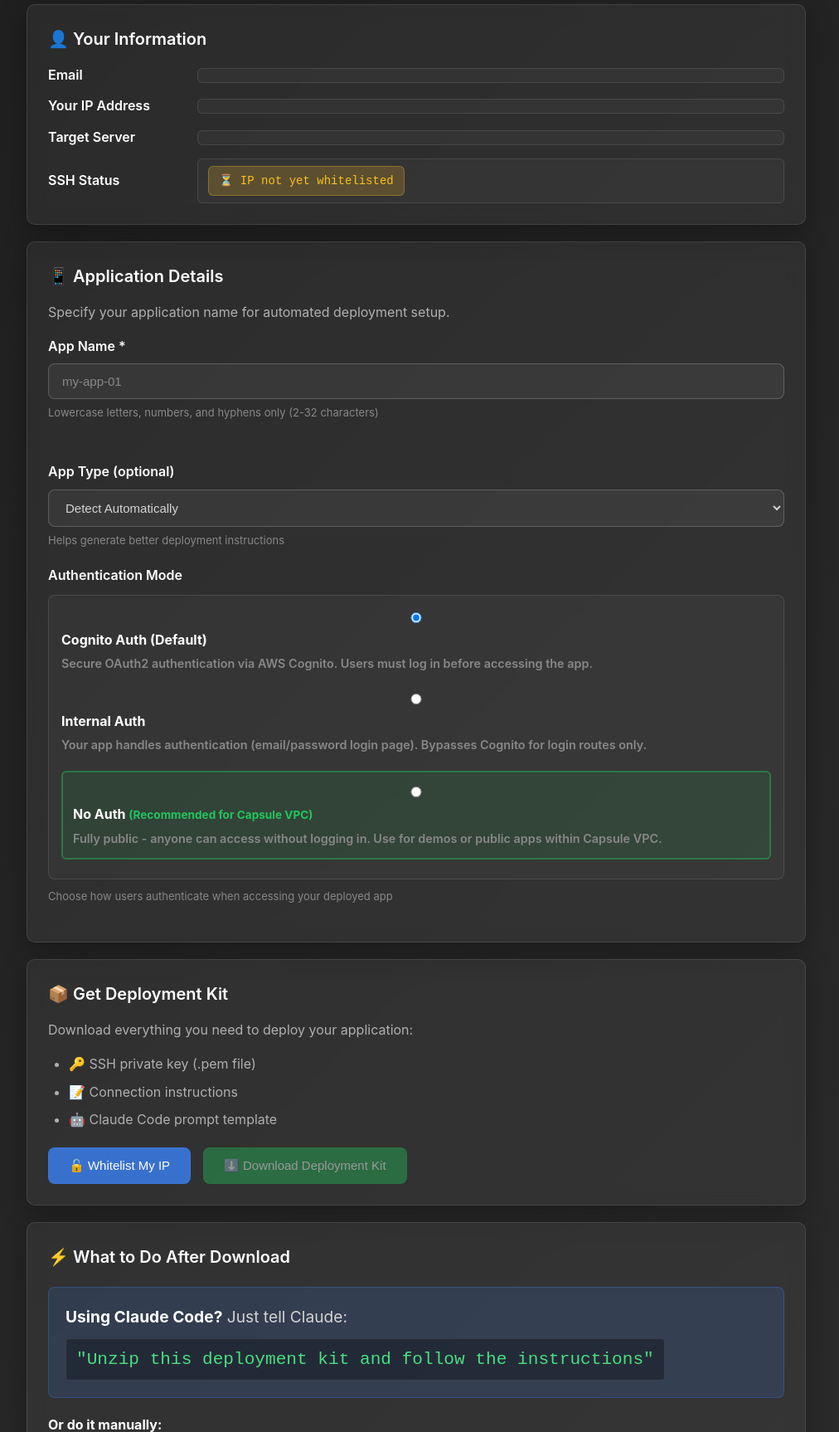
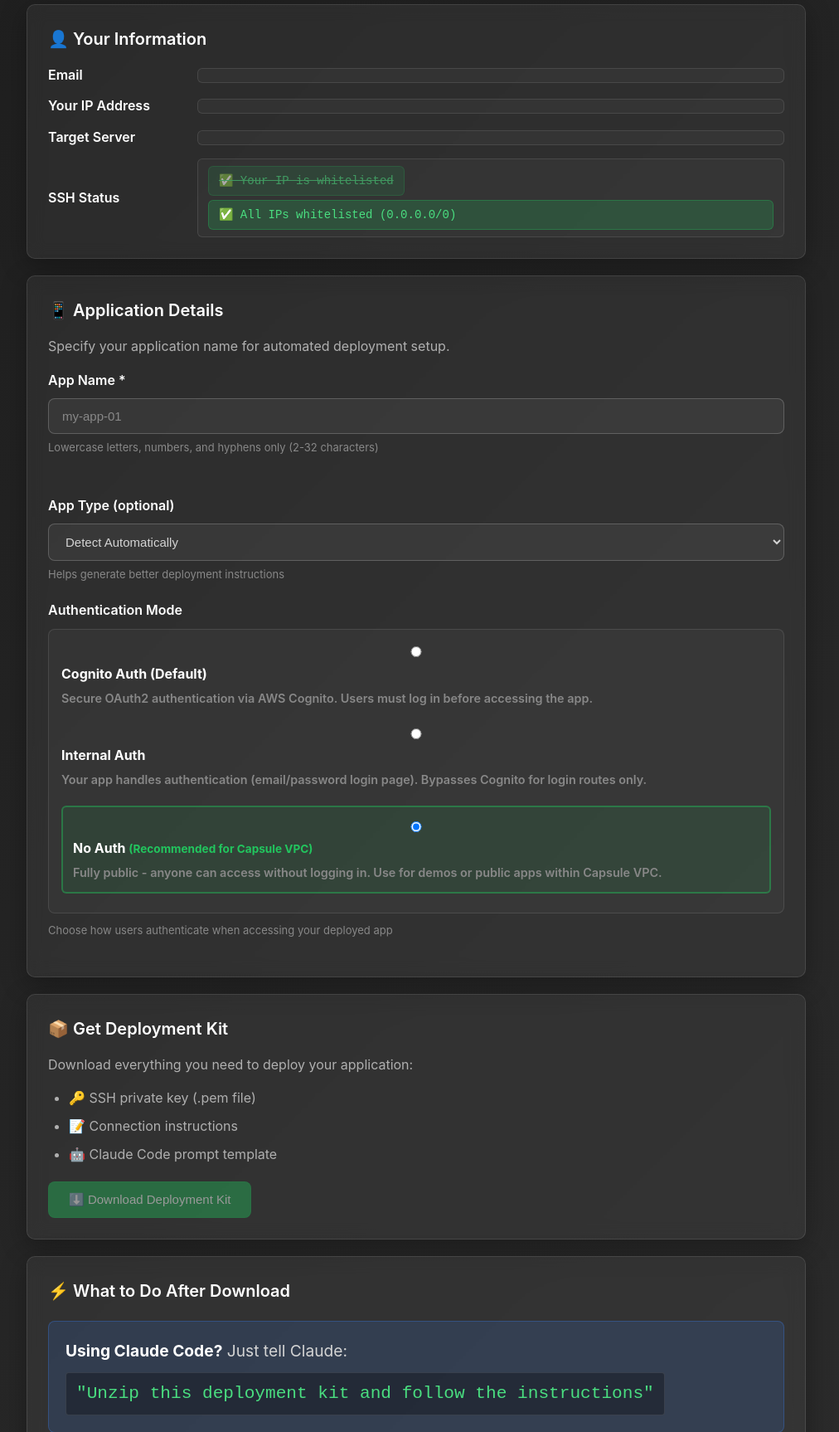
Before and after one commit to davidbmar/deploy-portal, a Python web app: template templates/provision.html in a window 1280 px wide. Shown: the part 225-1951 px from the top of the page at 83% size, without its empty margins (138-1150 px from the left). Run offline with Jinja, Linux system fonts and the light colour scheme; the template is opened without the code that fills it, so the values that code supplies are empty.

Commit message:
Update deploy page for VPC whitelist configuration
- Show SSH status as crossed out with "All IPs whitelisted (0.0.0.0/0)"
- Grey out and disable "whitelist my ip" button (now shows "All IPs Already Whitelisted")
- Change default auth mode from Cognito to "No Auth" (recommended for Capsule VPC)
- Remove conditional display of provision button since all IPs are whitelisted
- Keep app name requirement and deployment kit download functionality

Co-Authored-By: Claude Sonnet 4.5 <noreply@anthropic.com>

```diff
--- a/templates/provision.html
+++ b/templates/provision.html
@@ -17,11 +17,8 @@
             <dd>{{ instance_ip }}</dd>
             <dt>SSH Status</dt>
             <dd>
-                {% if whitelisted %}
-                <span class="status status-ok">✅ Your IP is whitelisted</span>
-                {% else %}
-                <span class="status status-pending">⏳ IP not yet whitelisted</span>
-                {% endif %}
+                <span class="status status-ok" style="text-decoration: line-through; opacity: 0.6;">✅ Your IP is whitelisted</span>
+                <span class="status status-ok" style="display: block; margin-top: 5px;">✅ All IPs whitelisted (0.0.0.0/0)</span>
             </dd>
         </dl>
     </div>
@@ -85,7 +82,7 @@
                 <div style="background: rgba(255, 255, 255, 0.03); padding: 15px; border-radius: 8px; border: 1px solid rgba(255, 255, 255, 0.1); margin: 10px 0;">
                     <div style="display: flex; flex-direction: column; gap: 12px;">
                         <label class="auth-option" data-mode="cognito">
-                            <input type="radio" name="auth_mode" value="cognito" checked style="margin-top: 3px;" />
+                            <input type="radio" name="auth_mode" value="cognito" style="margin-top: 3px;" />
                             <div>
                                 <strong style="color: #ffffff;">Cognito Auth (Default)</strong>
                                 <div style="color: #888; font-size: 0.9em; margin-top: 4px;">
@@ -103,7 +100,7 @@
                             </div>
                         </label>
                         <label class="auth-option" data-mode="none" style="background: rgba(34, 197, 94, 0.1); border: 2px solid rgba(34, 197, 94, 0.4); border-radius: 6px; padding: 12px;">
-                            <input type="radio" name="auth_mode" value="none" style="margin-top: 3px;" />
+                            <input type="radio" name="auth_mode" value="none" checked style="margin-top: 3px;" />
                             <div>
                                 <strong style="color: #ffffff;">No Auth <span style="color: #22c55e; font-size: 0.85em;">(Recommended for Capsule VPC)</span></strong>
                                 <div style="color: #888; font-size: 0.9em; margin-top: 4px;">
@@ -155,11 +152,6 @@
         </ul>
 
         <div class="actions">
-            {% if not whitelisted %}
-            <button id="provision-btn" class="btn btn-primary" onclick="provisionAccess()">
-                🔓 Whitelist My IP
-            </button>
-            {% endif %}
             <button type="button" class="btn btn-success" id="download-btn" onclick="downloadKit()" disabled>
                 ⬇️ Download Deployment Kit
             </button>
@@ -340,7 +332,7 @@ async function downloadKit() {
 
     // Get auth mode
     const authModeElement = document.querySelector('input[name="auth_mode"]:checked');
-    const authMode = authModeElement ? authModeElement.value : 'cognito';
+    const authMode = authModeElement ? authModeElement.value : 'none';
 
     // Get deployment target
     const deploymentTargetElement = document.querySelector('input[name="deployment_target"]:checked');
```
